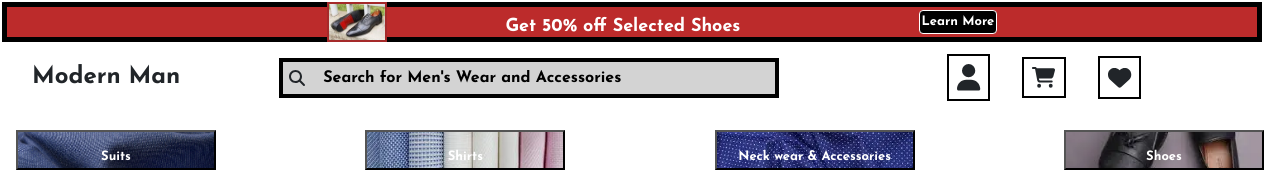
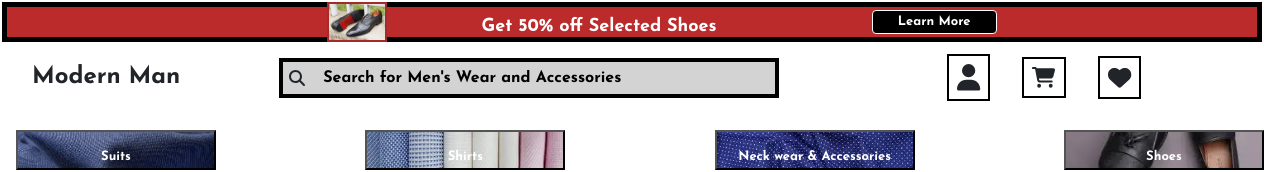
Before and after one commit to andrewindeche/modern-man, a React app in the folder frontend/: page / in a window 1280 px wide. Shown: the top 172 px of the page. Built offline with nearby package versions, Linux system fonts and the light colour scheme; no server answers.

Commit message:
update NotificationBar navigation

```diff
--- a/frontend/src/components/NotificationBar.jsx
+++ b/frontend/src/components/NotificationBar.jsx
@@ -1,14 +1,19 @@
-import { Link } from 'react-router-dom';
+import React from 'react';
+import { useNavigate } from 'react-router-dom';
 import shoes from '../images/shoes.webp';
 
 const NotificationBar = () => {
+    const navigate = useNavigate();
+
+    const handleLearnMoreClick = () => {
+        navigate('/searchpage?discounted=true');
+    };
+
     return (
         <div className="notificationbar">
             <img src={shoes} alt="My Shoes" className='shoes' />
             <p>Get 50% off Selected Shoes</p>
-            <Link to="/searchpage?discounted=true">
-                <button id="notificationbutton">Learn More</button>
-            </Link>
+            <button id="notificationbutton" onClick={handleLearnMoreClick}>Learn More</button>
         </div>
     );
 }
--- a/frontend/src/style.css
+++ b/frontend/src/style.css
@@ -303,7 +303,7 @@ input::placeholder:hover{
     color: white;
     border: white solid 1.6px;
     font-size: small;
-    width:100%;
+    width:10%;
     border-radius:4px;
     transform: translateX(-20em);
 }
```
